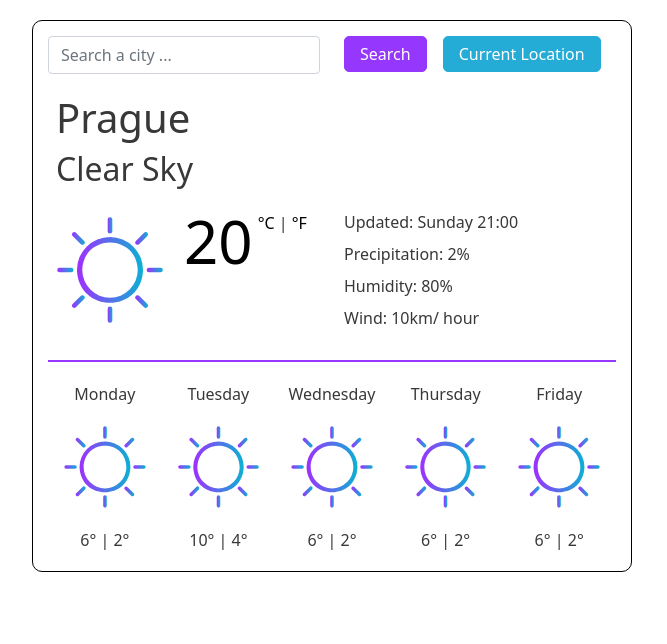
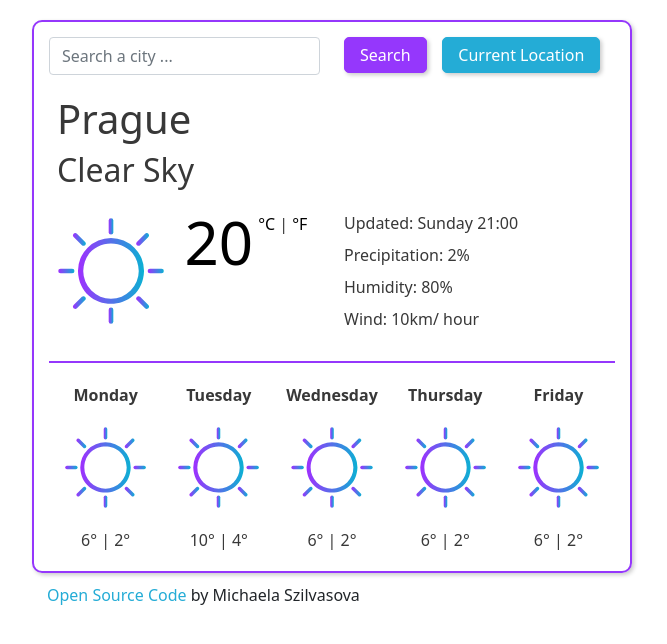
Before and after one commit to Leia8-O/weather-app, a plain HTML site: page index.html in a window 1280 px wide. Shown: the whole page, without its empty margins (308-975 px from the left). Drawn offline with nearby package versions, Linux system fonts and the light colour scheme.

Commit message:
Small CSS changes

```diff
--- a/index.html
+++ b/index.html
@@ -7,16 +7,17 @@
     <title>SheCodes Weather App</title>
     <link rel="stylesheet" href="src/style.css">
     <link href="https://cdn.jsdelivr.net/npm/bootstrap@5.0.0-beta2/dist/css/bootstrap.min.css" rel="stylesheet"
-        integrity="sha384-BmbxuPwQa2lc/FVzBcNJ7UAyJxM6wuqIj61tLrc4wSX0szH/Ev+nYRRuWlolflfl" crossorigin="anonymous">
+    integrity="sha384-BmbxuPwQa2lc/FVzBcNJ7UAyJxM6wuqIj61tLrc4wSX0szH/Ev+nYRRuWlolflfl" crossorigin="anonymous">
 </head>
 <body>
 
         <div class="container">
+            <div class="wrapper">
             <div class="weather-app">
                 <form class="search-form">
                     <div class="row">
                         <div class="col-6">
-                            <input type="search" class="form-control" id="search-input" placeholder="Search a city ...">
+                            <input type="search" class="form-control" id="search-input" placeholder="Search a city ..." autocomplete="off">
                         </div>
                         <div class="col-2">
 
@@ -61,12 +62,12 @@
 
                 </div>
             </div>
-            <hr class="new1">
+            <hr class="horizontal-line">
             <div class="row">
                 <div class="d-flex justify-content-center">
                 <div class="col">
                     <ul class="weekDay">
-                        <li>Monday</li>
+                        <li><strong>Monday</strong></li>
                         <li><img src="src/weather-icons/sunny.svg" alt="Sunny">
                         </li>
                         <li>
@@ -76,7 +77,7 @@
                 </div>
                 <div class="col">
                     <ul class="weekDay">
-                        <li>Tuesday</li>
+                        <li><strong>Tuesday</strong></li>
                         <li><img src="src/weather-icons/sunny.svg" alt="Partly Cloudy">
                         </li>
                         <li>
@@ -87,7 +88,7 @@
 
                 <div class="col">
                         <ul class="weekDay">
-                            <li>Wednesday</li>
+                            <li><strong>Wednesday</strong></li>
                             <li><img src="src/weather-icons/sunny.svg" alt="Partly Cloudy">
                             </li>
                             <li>
@@ -97,7 +98,7 @@
                 </div>
                 <div class="col">
                     <ul class="weekDay">
-                        <li>Thursday</li>
+                        <li><strong>Thursday</strong></li>
                         <li><img src="src/weather-icons/sunny.svg" alt="Partly Cloudy">
                         </li>
                         <li>
@@ -107,7 +108,7 @@
                 </div>
                 <div class="col">
                     <ul class="weekDay">
-                        <li>Friday</li>
+                        <li><strong>Friday</strong></li>
                         <li><img src="src/weather-icons/sunny.svg" alt="Partly Cloudy">
                         </li>
                         <li>
@@ -118,6 +119,8 @@
                 </div>
             </div>
             </div>
+            <a href="https://github.com/Leia8-O/weather-app" target="_blank" class="githubLink">Open Source Code</a> by Michaela Szilvasova
+        </div>
         </div>
 
         <script src="src/script.js"></script>
--- a/src/style.css
+++ b/src/style.css
@@ -2,21 +2,36 @@
   color: rgb(56, 56, 56);
 }
 
+.btnSearch,
+.btnLocation {
+  color: rgb(255, 255, 255);
+  border-radius: 5px;
+  padding: 5px 15px;
+  box-shadow: 2px 2px 4px #cacaca;
+}
+
 .btnSearch {
   background-color: #9537fc;
-  color: rgb(255, 255, 255);
   border: 1px solid #9537fc;
-  border-radius: 5px;
-  padding: 5px 15px;
+}
+
+.btnSearch:hover {
+  background-color: #ffffff;
+  color: #9537fc;
+  border: 1px solid #9537fc;
 }
 
 .btnLocation {
   background-color: #24acd6;
-  color: rgb(255, 255, 255);
   border: 1px solid #24acd6;
-  border-radius: 5px;
-  padding: 5px 15px;
 }
+
+.btnLocation:hover {
+  background-color: #ffffff;
+  color: #24acd6;
+  border: 1px solid #24acd6;
+}
+
 .temperature {
   color: black;
   font-size: 60px;
@@ -33,17 +48,20 @@
   color: #000000;
 }
 
-.new1 {
+.horizontal-line {
   border: 1px solid #9537fc;
   opacity: 1;
 }
-
+.wrapper {
+  max-width: 600px;
+  margin: 20px auto;
+}
 .weather-app {
-  border: 1px solid rgb(0, 0, 0);
+  border: 2px solid #9537fc;
   border-radius: 10px;
   padding: 15px;
-  margin: 20px auto;
-  max-width: 600px;
+  margin-bottom: 10px;
+  box-shadow: 2px 2px 4px #cacaca;
 }
 
 .search-form {
@@ -67,3 +85,14 @@ li {
   padding: 0px;
   margin: 0px;
 }
+
+.githubLink {
+  color: #24acd6;
+  padding-left: 15px;
+  text-decoration: none;
+}
+
+.githubLink:hover {
+  color: #9537fc;
+  text-decoration: underline;
+}
```
